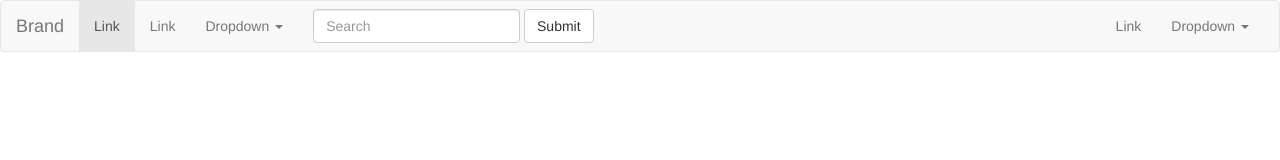
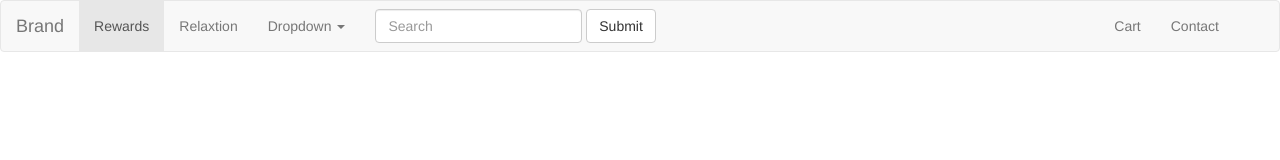
Before and after one commit to dancer123456/CODE-DAY-, a plain HTML site: page index.html in a window 1280 px wide. Drawn offline with nearby package versions, Linux system fonts and the light colour scheme.

Commit message:
changed many things

```diff
--- a/index.html
+++ b/index.html
@@ -24,7 +24,7 @@
     <meta http-equiv="X-UA-Compatible" content="IE=edge">
     <meta name="viewport" content="width=device-width, initial-scale=1">
     <!-- The above 3 meta tags *must* come first in the head; any other head content must come *after* these tags -->
-    <title>Lazy Day</title>
+    <title>Lazzy Day</title>
 
     <!-- Bootstrap -->
     <link href="css/bootstrap.min.css" rel="stylesheet">
@@ -61,14 +61,15 @@
     <!-- Collect the nav links, forms, and other content for toggling -->
     <div class="collapse navbar-collapse" id="bs-example-navbar-collapse-1">
       <ul class="nav navbar-nav">
-        <li class="active"><a href="#">Link <span class="sr-only">(current)</span></a></li>
-        <li><a href="#">Link</a></li>
+        <li class="active"><a href="#">Rewards <span class="sr-only">(current)</span></a></li>
+        <li><a href="#">Relaxtion</a></li>
         <li class="dropdown">
           <a href="#" class="dropdown-toggle" data-toggle="dropdown" role="button" aria-haspopup="true" aria-expanded="false">Dropdown <span class="caret"></span></a>
           <ul class="dropdown-menu">
             <li><a href="#">Food</a></li>
             <li><a href="#">Blankets</a></li>
-            <li><a href="#"></a></li>
+            <li><a href="#">Movies</a></li>
+            <li><a href="#">Clothing</a></li>
             <li role="separator" class="divider"></li>
             <li><a href="#"></a></li>
             <li role="separator" class="divider"></li>
@@ -83,12 +84,10 @@
         <button type="submit" class="btn btn-default">Submit</button>
       </form>
       <ul class="nav navbar-nav navbar-right">
-        <li><a href="#">Link</a></li>
-        <li class="dropdown">
-          <a href="#" class="dropdown-toggle" data-toggle="dropdown" role="button" aria-haspopup="true" aria-expanded="false">Dropdown <span class="caret"></span></a>
-          <ul class="dropdown-menu">
-            <li><a href="#">Movies</a></li>
-            <li><a href="#">Clothing</a></li>
+        <li><a href="#">Cart</a></li>
+
+
+
             <li><a href="#">Contact</a></li>
             <li role="separator" class="divider"></li>
             <li><a href="#"></a></li>
```
